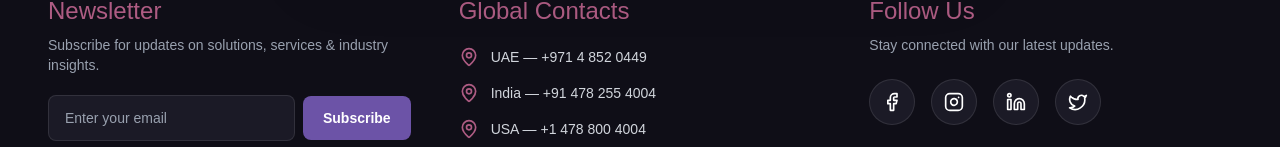
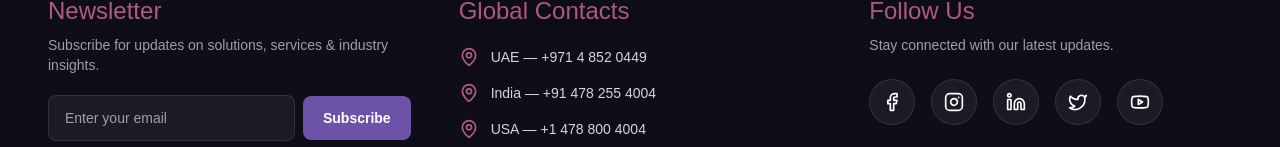
Before and after one commit to alen899-my/arabinfotech, a Next.js app: page / in a window 1280 px wide. Shown: the part 3968-4115 px from the top of the page. Built offline with nearby package versions, Linux system fonts and the light colour scheme; grey boxes are pictures that could not be loaded; a web font is replaced by a local one.

Commit message:
added logos

```diff
--- a/components/Footer.jsx
+++ b/components/Footer.jsx
@@ -7,6 +7,7 @@ import {
   Instagram,
   Linkedin,
   Twitter,
+  Youtube
 } from "lucide-react";
 import lo from "@/public/lo.jpg";
 import Link from "next/link";
@@ -102,19 +103,22 @@ export default function Footer() {
   {/* Social Icons */}
   <div className="flex items-center gap-4 mt-6">
     {[
-      { icon: Facebook, link: "#" },
-      { icon: Instagram, link: "#" },
-      { icon: Linkedin, link: "#" },
-      { icon: Twitter, link: "#" },
+      { icon: Facebook, link: "https://www.facebook.com/arabinfotec" },
+      { icon: Instagram, link: "https://www.instagram.com/arabinfotec_/" },
+      { icon: Linkedin, link: "https://www.linkedin.com/company/arabinfotec" },
+      { icon: Twitter, link: "https://x.com/arabinfotec" },
+      { icon: Youtube, link: "https://www.youtube.com/channel/UConU2gg52rHALzD6QNU2DoQ" },
     ].map((social, i) => {
       const Icon = social.icon;
       return (
         <a
           key={i}
           href={social.link}
+          target="_blank"
+          rel="noopener noreferrer"
           className="
             p-3 bg-[#1b1a26] rounded-full border border-white/10
-            hover:bg-[#6c53a7] hover:border-[#6c53a7]
+            hover:bg-[#ae5c83] hover:border-[#ae5c83]
             hover:text-white transition-all
           "
         >
@@ -125,21 +129,22 @@ export default function Footer() {
   </div>
 
   {/* Logo Under Social Icons */}
-  <div className="mt-6 flex md:justify-start">
+  <div className="mt-6 flex justify-center md:justify-start">
     <Image
       src={lo}
       alt="Company Logo"
       width={180}
       height={180}
       className="
-    object-contain opacity-95 hover:opacity-100 transition-all
+        object-contain opacity-95 transition-all
+        hover:opacity-100 hover:scale-105
         mix-blend-screen
         [mask-image:linear-gradient(to bottom,transparent,white,white)]
       "
     />
-
   </div>
 </div>
+
 
       </div>
 
```
Lines whose indentation alone changed are shown as unchanged.
